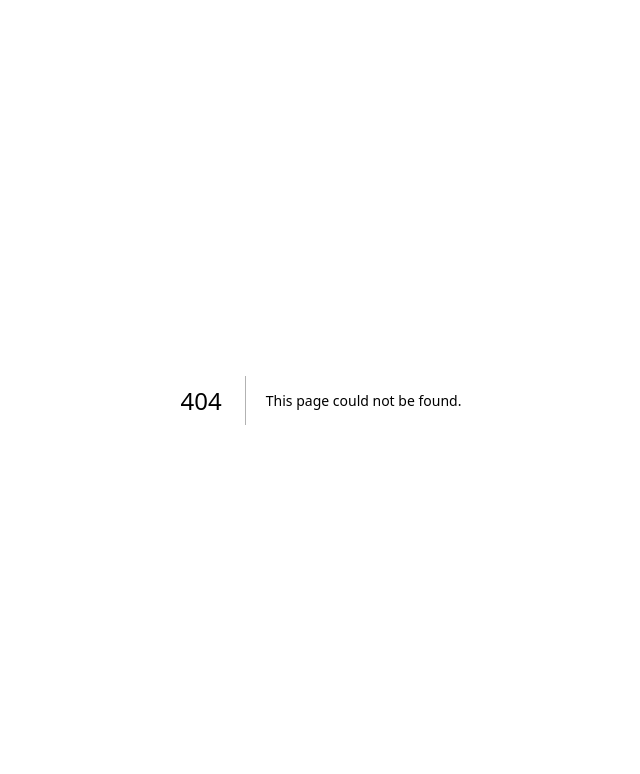
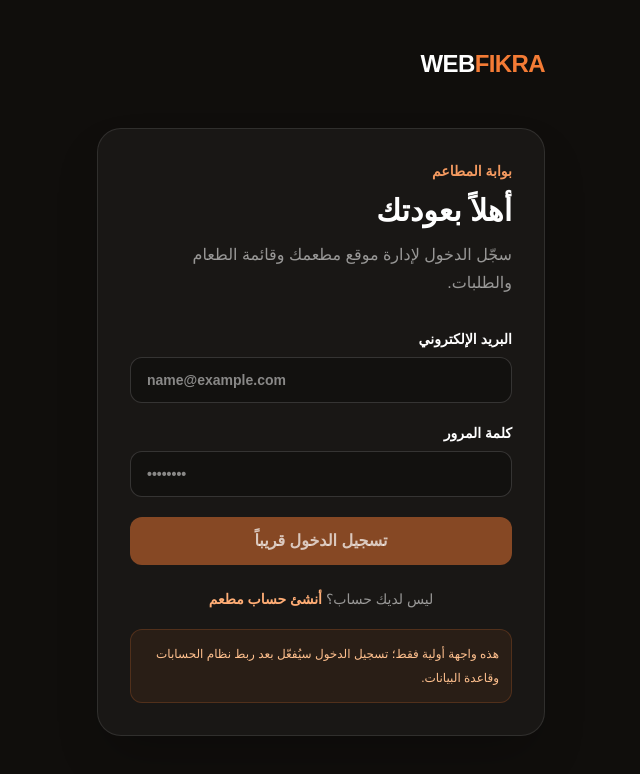
Before and after one commit to mohamadnahili99-gif/webfikra, a Next.js app: page /restaurants/login in a window 1280 px wide. Before the commit this address had no page. Shown: the top 774 px of the page, without its empty margins (319-959 px from the left). Built offline with nearby package versions, Linux system fonts and the light colour scheme.

Commit message:
Add restaurant login page shell

```diff
--- /dev/null
+++ b/app/restaurants/login/page.tsx
@@ -0,0 +1,25 @@
+export default function RestaurantLoginPage() {
+  return (
+    <main dir="rtl" className="min-h-screen bg-[#100e0c] px-5 py-12 text-white">
+      <div className="mx-auto max-w-md">
+        <a href="/" className="text-2xl font-black tracking-tight">WEB<span className="text-[#f47b35]">FIKRA</span></a>
+        <section className="mt-12 rounded-3xl border border-white/10 bg-white/[0.04] p-8 shadow-2xl">
+          <p className="text-sm font-bold text-[#f49a60]">بوابة المطاعم</p>
+          <h1 className="mt-3 text-3xl font-black">أهلاً بعودتك</h1>
+          <p className="mt-3 leading-7 text-white/55">سجّل الدخول لإدارة موقع مطعمك وقائمة الطعام والطلبات.</p>
+          <form className="mt-8 space-y-5">
+            <label className="block text-sm font-bold">البريد الإلكتروني
+              <input type="email" autoComplete="email" placeholder="name@example.com" className="mt-2 w-full rounded-xl border border-white/15 bg-black/25 px-4 py-3 text-left outline-none focus:border-[#f47b35]" />
+            </label>
+            <label className="block text-sm font-bold">كلمة المرور
+              <input type="password" autoComplete="current-password" placeholder="••••••••" className="mt-2 w-full rounded-xl border border-white/15 bg-black/25 px-4 py-3 text-left outline-none focus:border-[#f47b35]" />
+            </label>
+            <button type="button" disabled className="w-full cursor-not-allowed rounded-xl bg-[#f47b35]/50 px-5 py-3 font-black text-white/70">تسجيل الدخول قريباً</button>
+          </form>
+          <p className="mt-6 text-center text-sm text-white/55">ليس لديك حساب؟ <a href="/restaurants/register" className="font-bold text-[#ffad75] hover:text-white">أنشئ حساب مطعم</a></p>
+          <p className="mt-5 rounded-xl border border-[#f47b35]/20 bg-[#f47b35]/[0.07] p-3 text-xs leading-6 text-[#ffc08e]">هذه واجهة أولية فقط؛ تسجيل الدخول سيُفعّل بعد ربط نظام الحسابات وقاعدة البيانات.</p>
+        </section>
+      </div>
+    </main>
+  );
+}
```
